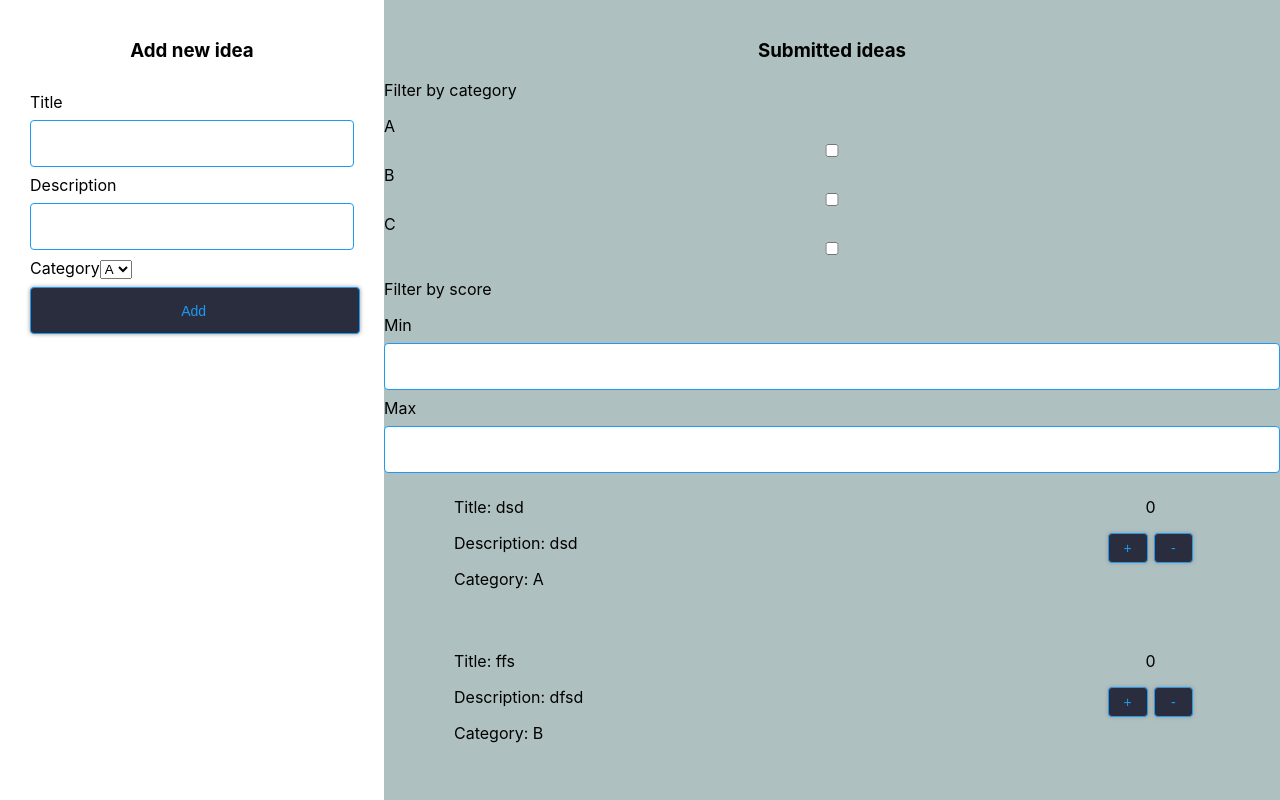
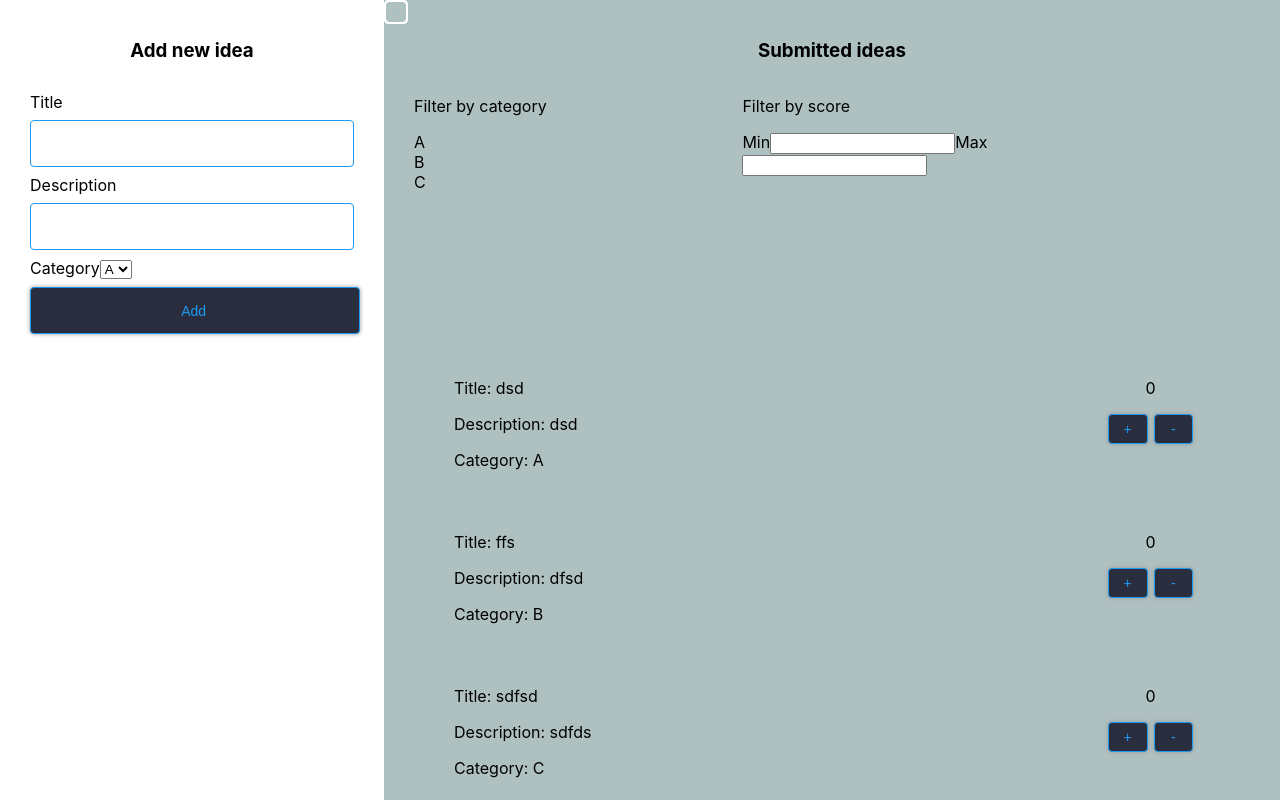
Before and after one commit to ewelinalabas/ideation, a React (Create React App) app: page / in a window 1280 px wide. Built offline with nearby package versions, Linux system fonts and the light colour scheme.

Commit message:
Refactor filters 2

```diff
--- a/src/App.css
+++ b/src/App.css
@@ -27,7 +27,7 @@ form {
   margin: 30px 30px 8px 30px;
 }
 
-input {
+.Form-input {
   display: inline-block;
   width: 100%;
   margin: 8px 0px;
@@ -98,3 +98,7 @@ button:active{
   width: 25%;
   text-align: center
 }
+
+.IdeasList {
+  margin-top: 300px;
+}
--- /dev/null
+++ b/src/Filters.css
@@ -0,0 +1,80 @@
+.Checkbox {
+  white-space: nowrap
+}
+
+.CategoryFilter {
+  float: left;
+  width: 30%;
+  left: 0;
+  margin-left: 30px;
+}
+
+.ScoreFilter {
+  float: right;
+  width: 30%;
+  right: 0;
+  margin-right: 30%;
+}
+
+.Checkbox-label input {
+  position: absolute;
+  cursor: pointer;
+  opacity: 0;
+}
+
+.Checkbox-label .Checkbox-custom {
+  position: absolute;
+  top: 0px;
+  left: 0px;
+  border-radius: 5px;
+  background-color: transparent;
+  height: 20px;
+  width: 20px;
+  border: 2px solid #FFFFFF;
+}
+
+.Checkbox-label .Checkbox-custom::after {
+  position: absolute;
+  content: "";
+  left: 12px;
+  top: 12px;
+  height: 0px;
+  width: 0px;
+  border-radius: 5px;
+  border: solid #009BFF;
+  border-width: 0 3px 3px 0;
+  -webkit-transform: rotate(0deg) scale(0);
+  -ms-transform: rotate(0deg) scale(0);
+  transform: rotate(0deg) scale(0);
+  opacity:1;
+  transition: all 0.3s ease-out;
+  -webkit-transition: all 0.3s ease-out;
+  -moz-transition: all 0.3s ease-out;
+  -ms-transition: all 0.3s ease-out;
+  -o-transition: all 0.3s ease-out;
+}
+
+.Checkbox-label input:checked ~ .Checkbox-custom {
+  background-color: #FFFFFF;
+  border-radius: 5px;
+  -webkit-transform: rotate(0deg) scale(1);
+  -ms-transform: rotate(0deg) scale(1);
+  transform: rotate(0deg) scale(1);
+  opacity:1;
+  border: 2px solid #FFFFFF;
+}
+
+.Checkbox-label input:checked ~ .Checkbox-custom::after {
+  -webkit-transform: rotate(45deg) scale(1);
+  -ms-transform: rotate(45deg) scale(1);
+  transform: rotate(45deg) scale(1);
+  opacity:1;
+  left: 8px;
+  top: 3px;
+  width: 6px;
+  height: 12px;
+  border: solid #009BFF;
+  border-width: 0 2px 2px 0;
+  background-color: transparent;
+  border-radius: 0;
+}
--- a/src/components/Filters.jsx
+++ b/src/components/Filters.jsx
@@ -2,6 +2,7 @@ import React, { useState, useEffect } from 'react';
 import { connect } from 'react-redux';
 import { CATEGORIES } from '../constants/constants';
 import { categoryFilters, scoreFilters } from '../actions/gameActions';
+import '../Filters.css';
 
 const FiltersPure = (props) => {
   const [min, setMin] = useState("")
@@ -14,20 +15,24 @@ const FiltersPure = (props) => {
 
   return(
     <div>
+      <div className='CategoryFilter'>
         <p>Filter by category</p>
         {
           CATEGORIES.map(el =>
-          <div>
-            <label>{el}
+            <div className='Checkbox'>
+              <label className='Checkbox-label'>{el}
               <input
                 type="checkbox"
                 name={el}
                 onChange={() => props.categoryFilters(el)}
               />
+              <span className='Checkbox-custom'></span>
               </label>
             </div>
           )
         }
+      </div>
+      <div className='ScoreFilter'>
         <p>Filter by score</p>
         <label>Min
         <input
@@ -44,6 +49,7 @@ const FiltersPure = (props) => {
           />
         </label>
       </div>
+    </div>
   )
 }
 
--- a/src/components/IdeaForm.jsx
+++ b/src/components/IdeaForm.jsx
@@ -23,11 +23,13 @@ const IdeaFormPure = ({addIdea}) => {
         <label>Title</label>
         <input
           type='text'
+          className='Form-input'
           value={title}
           onChange={(e) => setTitle(e.target.value)}
         />
         <label>Description</label>
         <input
+          className='Form-input'
           type='text'
           value={text}
           onChange={(e) => setText(e.target.value)}
--- a/src/components/IdeasList.jsx
+++ b/src/components/IdeasList.jsx
@@ -43,7 +43,7 @@ const IdeasListPure = (props) => {
       <div className='Split Right'>
         <h3>Submitted ideas</h3>
         <Filters />
-        <div>
+        <div className='IdeasList'>
           { props.ideas.map((idea, i) =>
           <Idea
             key={i}
```
Lines whose indentation alone changed are shown as unchanged.
